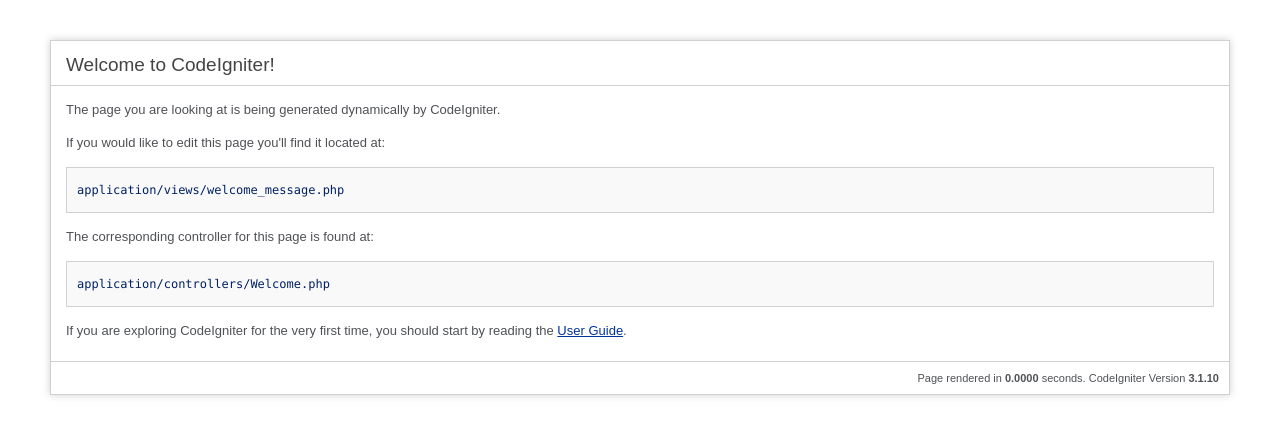
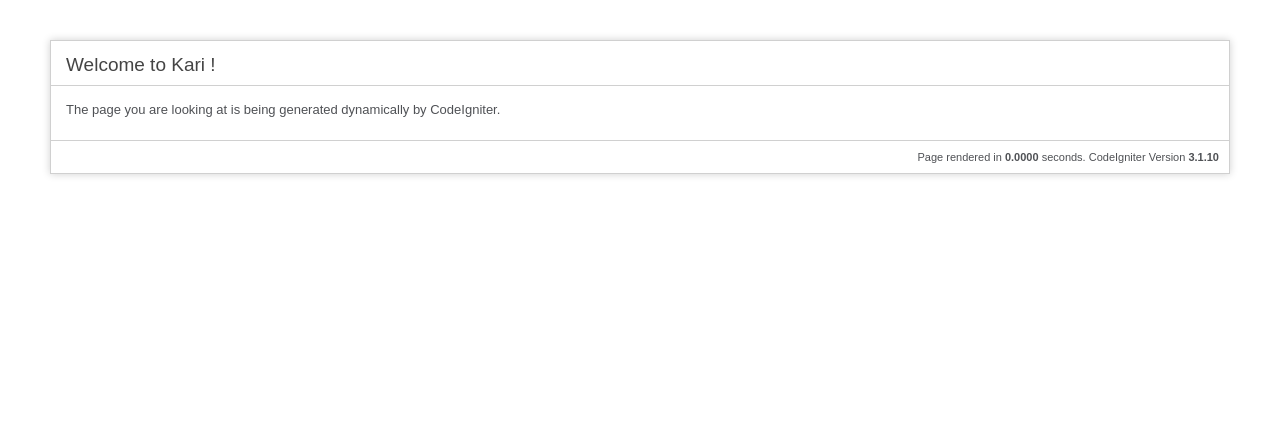
Before and after one commit to mohamadanzari/startup-system, a CodeIgniter app: page /database/ in a window 1280 px wide. Shown: the top 437 px of the page. Run offline with CodeIgniter, Linux system fonts and the light colour scheme.

Commit message:
changed-kari

```diff
--- a/application/views/welcome_message.php
+++ b/application/views/welcome_message.php
@@ -68,19 +68,23 @@ defined('BASEPATH') OR exit('No direct script access allowed');
 <body>
 
 <div id="container">
-	<h1>Welcome to CodeIgniter!</h1>
+	<h1>Welcome to Kari !</h1>
 
 	<div id="body">
+
 		<p>The page you are looking at is being generated dynamically by CodeIgniter.</p>
 
+		<!--
 		<p>If you would like to edit this page you'll find it located at:</p>
 		<code>application/views/welcome_message.php</code>
 
 		<p>The corresponding controller for this page is found at:</p>
 		<code>application/controllers/Welcome.php</code>
 
-		<p>If you are exploring CodeIgniter for the very first time, you should start by reading the <a href="user_guide/">User Guide</a>.</p>
+		<p>If you are exploring CodeIgniter for the very first time, you should start by reading the <a href="user_guide/">User Guide</a>.</p> -->
+
 	</div>
+
 
 	<p class="footer">Page rendered in <strong>{elapsed_time}</strong> seconds. <?php echo  (ENVIRONMENT === 'development') ?  'CodeIgniter Version <strong>' . CI_VERSION . '</strong>' : '' ?></p>
 </div>
```
